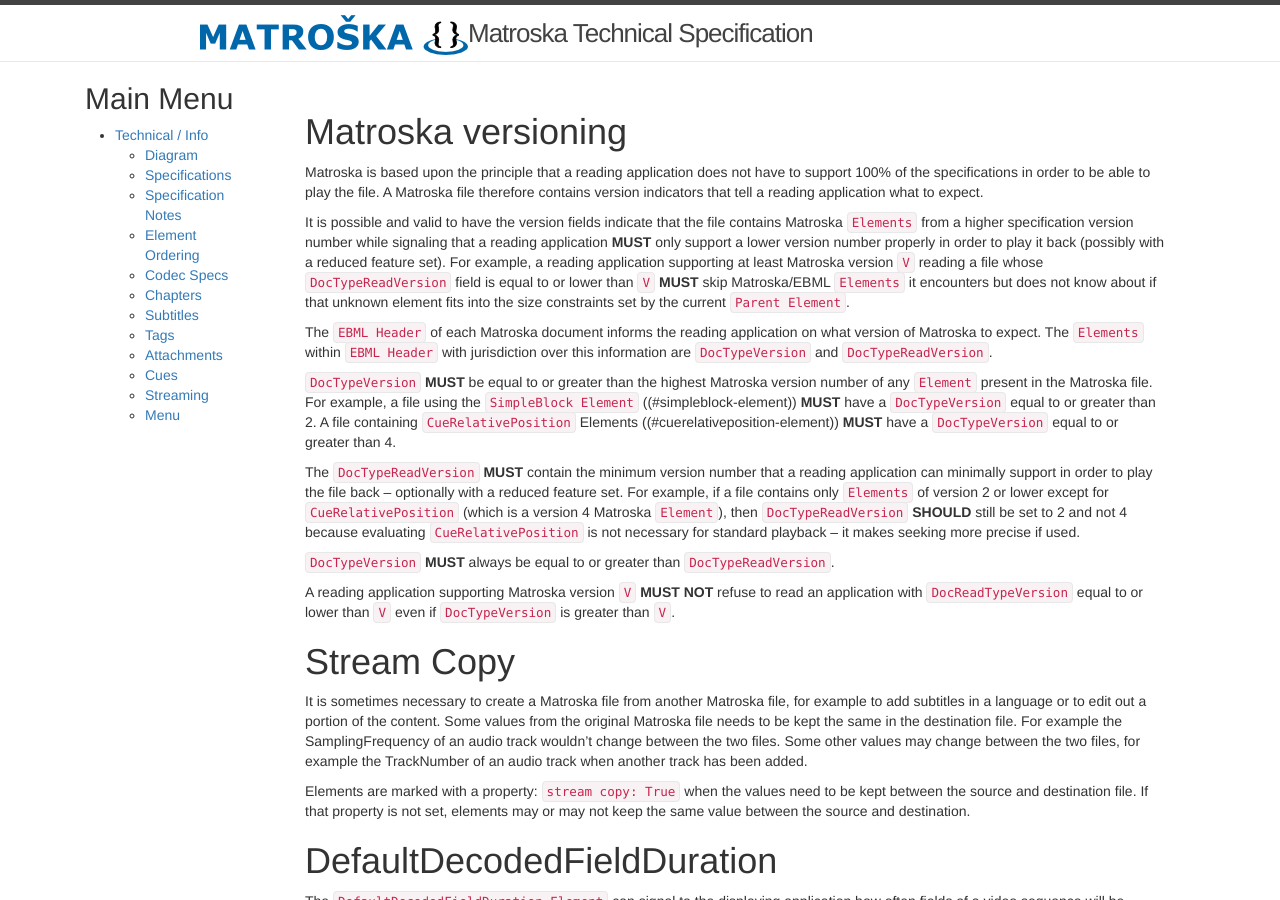
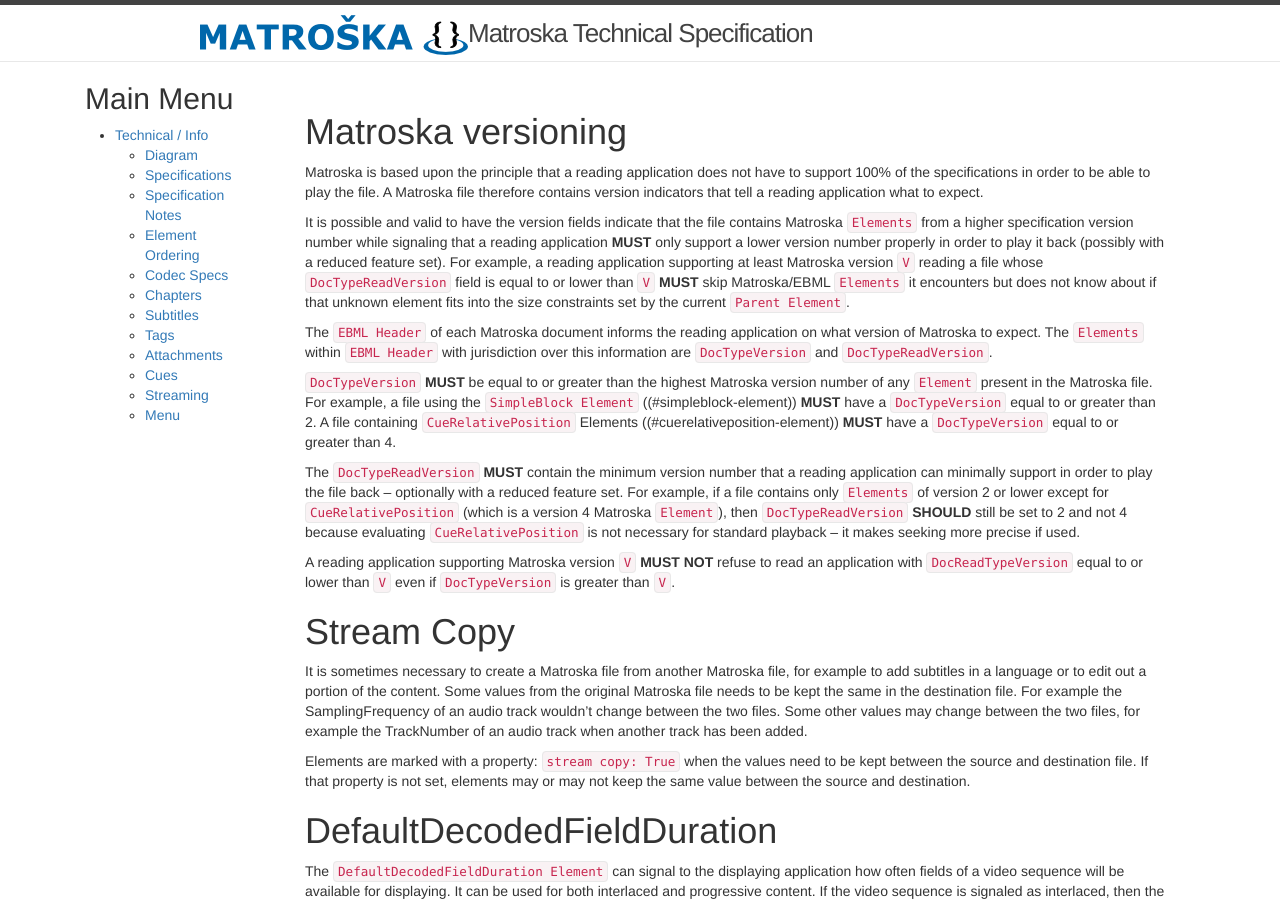
Before and after one commit to ietf-wg-cellar/matroska-specification, a Jekyll site: the page built from notes.md, in a window 1280 px wide and 900 px high. Built offline with Jekyll 4.4.1, drawn with Linux system fonts in a browser that asks for light colours.

Commit message:
remove the DocTypeVersion >= DocTypeReadVersion rule
This is already a hard rule in EBML. See section 15 of RFC8794 for more
compatibility rules.

```diff
--- a/notes.md
+++ b/notes.md
@@ -32,8 +32,6 @@
 `CueRelativePosition` (which is a version 4 Matroska `Element`), then `DocTypeReadVersion`
 **SHOULD** still be set to 2 and not 4 because evaluating `CueRelativePosition` is not
 necessary for standard playback -- it makes seeking more precise if used.
-
-`DocTypeVersion` **MUST** always be equal to or greater than `DocTypeReadVersion`.
 
 A reading application supporting Matroska version `V` **MUST NOT** refuse to read an
 application with `DocReadTypeVersion` equal to or lower than `V` even if `DocTypeVersion`
```
